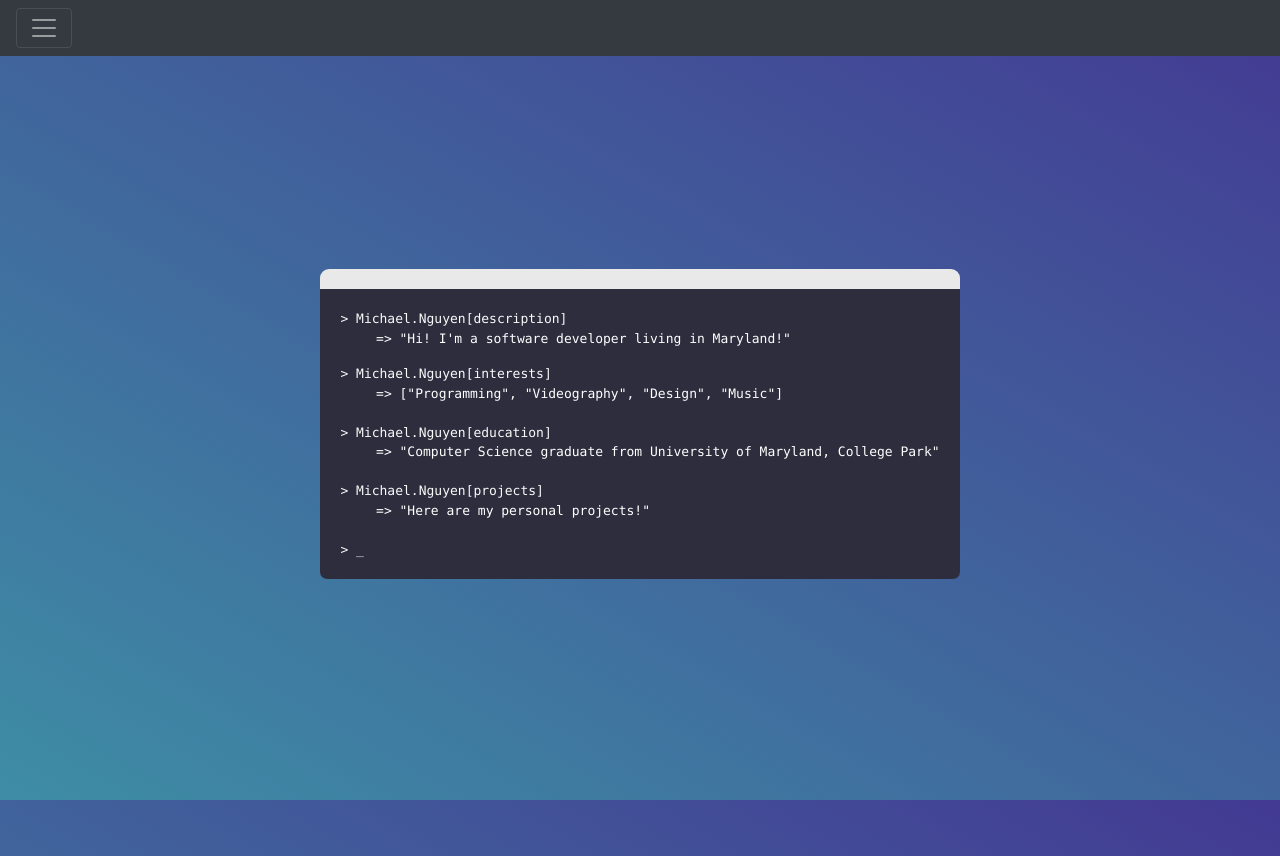
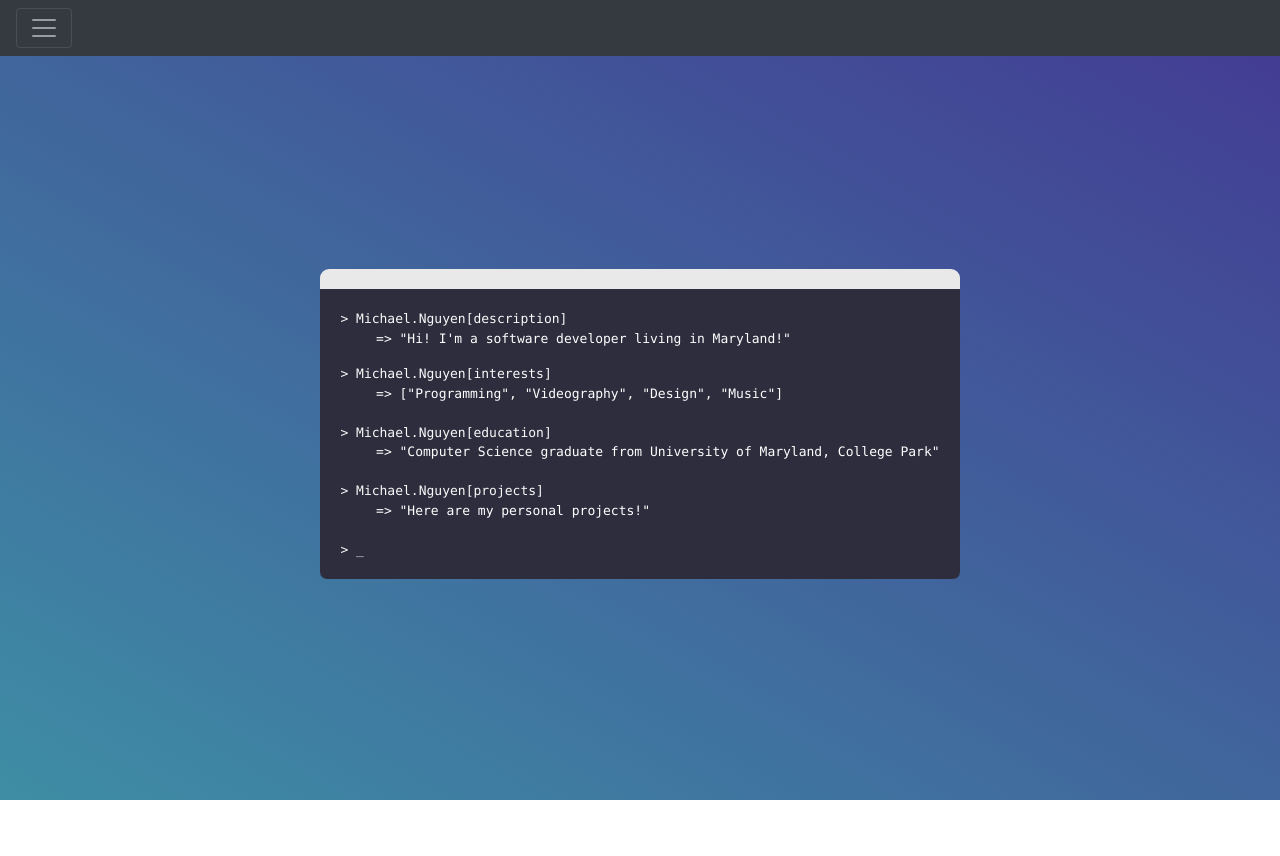
Before and after one commit to mnguyen96/mnguyen96.github.io, a React (Create React App) app: page / in a window 1280 px wide. After the commit the page ends 800 px from the top, so only its background shows below. Built offline with nearby package versions, Linux system fonts and the light colour scheme.

Commit message:
fixing overflow

```diff
--- a/src/App.css
+++ b/src/App.css
@@ -2,11 +2,13 @@
   text-align: center;
 }
 
-html, body {
+html,
+body {
   width: 100%;
+  height: 100%;
   font-weight: 100;
   overflow-x: hidden;
-  font-family: 'Quicksand', sans-serif;
+  font-family: "Quicksand", sans-serif;
 }
 
 .App-logo {
--- a/src/components/main/main.scss
+++ b/src/components/main/main.scss
@@ -21,12 +21,12 @@
 }
 
 .aboutWrapper {
-  height: 100vh;
+  height: 100%;
   display: flex;
   align-items: center;
 }
 
-@media(max-width: 500px) {
+@media (max-width: 500px) {
   .about {
     display: block;
     margin-top: auto;
--- a/src/index.css
+++ b/src/index.css
@@ -1,4 +1,7 @@
 html {
+  height: 100%;
+}
+#root {
   height: 100%;
 }
 body {
@@ -10,6 +13,7 @@
     sans-serif;
   -webkit-font-smoothing: antialiased;
   -moz-osx-font-smoothing: grayscale;
+  overflow: hidden;
 }
 
 code {
```
Also changed, not shown: 1 other file (tests, documents, lock files or other folders).
